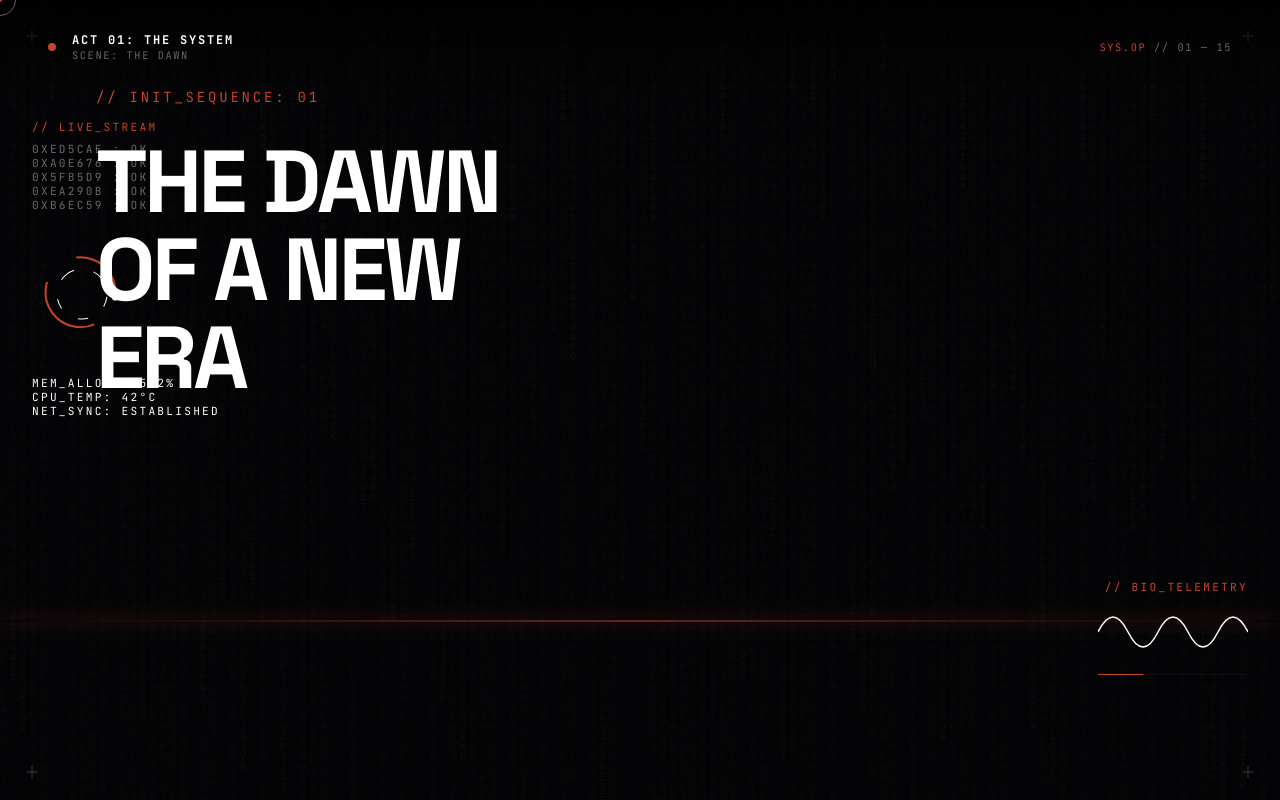
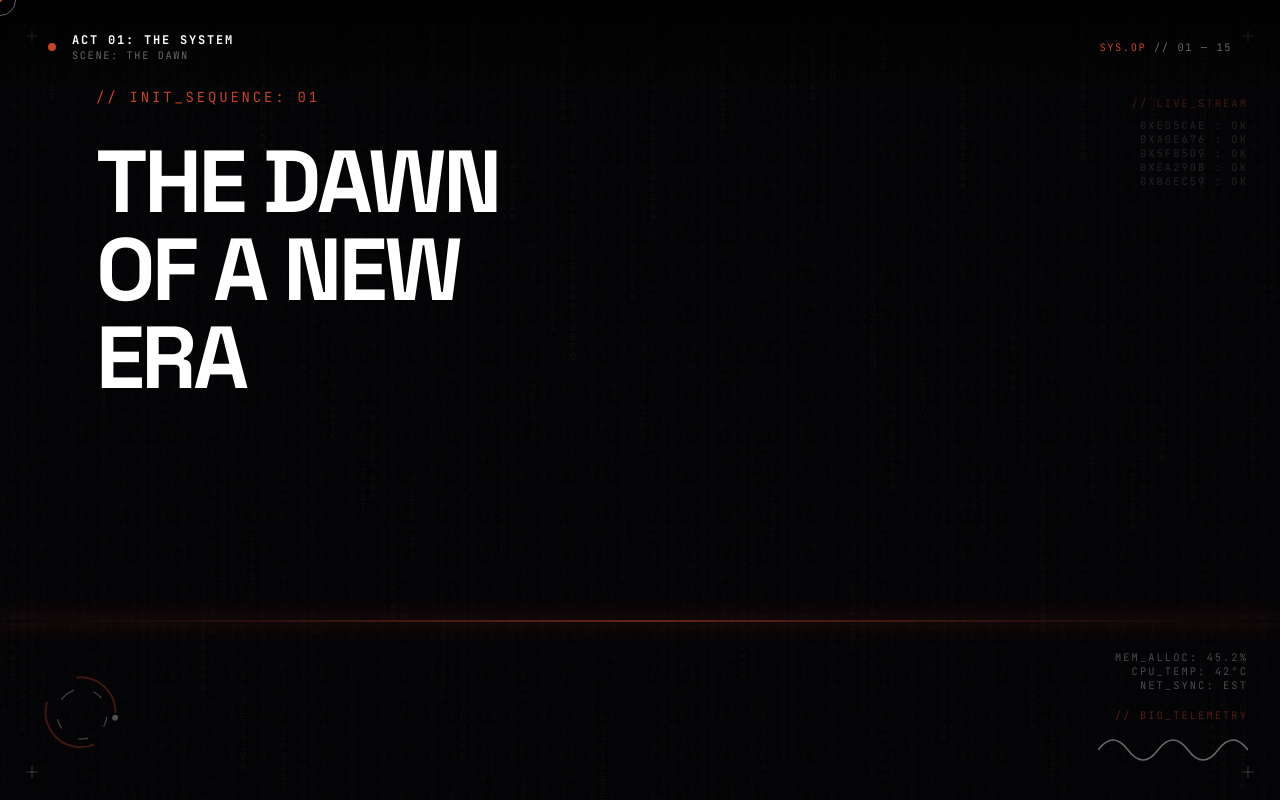
Before and after one commit to Orsted10/ppt1, a React (Vite) app: page / in a window 1280 px wide. Built offline with nearby package versions, Linux system fonts and the light colour scheme.

Commit message:
fix: Implemented true simultaneous 3D slide transitions via GSAP

```diff
--- a/src/App.tsx
+++ b/src/App.tsx
@@ -40,6 +40,8 @@ const SLIDE_TITLES = [
 
 function App() {
   const [currentSlide, setCurrentSlide] = useState(0);
+  const [prevSlideIndex, setPrevSlideIndex] = useState(-1);
+  const [direction, setDirection] = useState<'forward' | 'backward'>('forward');
   const [currentStep, setCurrentStep] = useState(0);
   const [totalStepsInCurrentSlide, setTotalStepsInCurrentSlide] = useState(1);
   const [isTransitioning, setIsTransitioning] = useState(false);
@@ -48,51 +50,41 @@ function App() {
   // Throttle wheel events
   const lastWheelTime = useRef(0);
 
-  const triggerCinematicTransition = (callback: () => void, direction: 'forward' | 'backward') => {
+  // The actual cinematic 3D transition engine
+  useEffect(() => {
+    if (prevSlideIndex !== -1 && prevSlideIndex !== currentSlide) {
+      const prevWrapper = document.getElementById(`slide-wrapper-${prevSlideIndex}`);
+      const activeWrapper = document.getElementById(`slide-wrapper-${currentSlide}`);
+
+      if (!prevWrapper || !activeWrapper) return;
+
       setIsTransitioning(true);
-    const container = slideContainerRef.current;
 
-    // Scale out to the background
-    gsap.to(container, {
-      scale: direction === 'forward' ? 0.8 : 1.2,
-      opacity: 0,
-      filter: 'blur(15px)',
-      duration: 0.6,
-      ease: 'power3.inOut',
-      onComplete: () => {
-        callback(); // Update React State
+      // Outgoing slide: pushes back, rotates in 3D, and slides away
+      gsap.fromTo(prevWrapper,
+        { y: '0%', scale: 1, rotationX: 0, filter: 'brightness(1)' },
+        { y: direction === 'forward' ? '-100vh' : '100vh', scale: 0.7, rotationX: direction === 'forward' ? 20 : -20, filter: 'brightness(0.1)', duration: 1.6, ease: 'power4.inOut' }
+      );
 
-        // Prepare for fly-in
-        gsap.set(container, {
-          scale: direction === 'forward' ? 1.2 : 0.8,
-          filter: 'blur(15px)',
-          opacity: 0
-        });
-
-        // Fly in from foreground
-        gsap.to(container, {
-          scale: 1,
-          opacity: 1,
-          filter: 'blur(0px)',
-          duration: 1,
-          ease: 'power3.out',
-          onComplete: () => {
+      // Incoming slide: comes from distance, rotates into place
+      gsap.fromTo(activeWrapper,
+        { y: direction === 'forward' ? '100vh' : '-100vh', scale: 0.7, rotationX: direction === 'forward' ? -20 : 20, filter: 'brightness(0.1)' },
+        { y: '0%', scale: 1, rotationX: 0, filter: 'brightness(1)', duration: 1.6, ease: 'power4.inOut', onComplete: () => {
           setIsTransitioning(false);
+        }}
+      );
     }
-        });
-      }
-    });
-  };
+  }, [currentSlide, prevSlideIndex, direction]);
 
   const nextAction = () => {
     if (isTransitioning) return;
     if (currentStep < totalStepsInCurrentSlide - 1) {
       setCurrentStep((prev) => prev + 1);
     } else if (currentSlide < SLIDES.length - 1) {
-      triggerCinematicTransition(() => {
+      setDirection('forward');
+      setPrevSlideIndex(currentSlide);
       setCurrentSlide((prev) => prev + 1);
       setCurrentStep(0);
-      }, 'forward');
     }
   };
 
@@ -101,10 +93,10 @@ function App() {
     if (currentStep > 0) {
       setCurrentStep((prev) => prev - 1);
     } else if (currentSlide > 0) {
-      triggerCinematicTransition(() => {
+      setDirection('backward');
+      setPrevSlideIndex(currentSlide);
       setCurrentSlide((prev) => prev - 1);
-        setCurrentStep(0); // We could set this to max steps of previous slide, but 0 is safer for now
-      }, 'backward');
+      setCurrentStep(0);
     }
   };
 
@@ -156,17 +148,31 @@ function App() {
         slideTitles={SLIDE_TITLES}
       />
 
-      <div ref={slideContainerRef} style={{ width: '100%', height: '100%', position: 'absolute', inset: 0 }}>
+      <div ref={slideContainerRef} style={{ width: '100%', height: '100%', position: 'absolute', inset: 0, perspective: '1200px', overflow: 'hidden' }}>
         {SLIDES.map((SlideComponent, index) => {
+          // Only render active or transitioning slides to keep DOM light, but keep them mounted if needed.
+          // Wait, if we unmount them, the GSAP animation on the wrapper might fail if it's currently transitioning.
+          // Let's just render all of them but hide the ones that are totally inactive.
+          const isVisible = index === currentSlide || index === prevSlideIndex;
+
           return (
+            <div
+              key={index}
+              id={`slide-wrapper-${index}`}
+              style={{
+                position: 'absolute', inset: 0,
+                display: isVisible ? 'block' : 'none',
+                zIndex: index === currentSlide ? 10 : (index === prevSlideIndex ? 5 : 1)
+              }}
+            >
               <SlideComponent
-              key={index}
                 isActive={index === currentSlide}
                 currentStep={index === currentSlide ? currentStep : 0}
                 onTotalStepsChange={
                   index === currentSlide ? setTotalStepsInCurrentSlide : () => {}
                 }
               />
+            </div>
           );
         })}
       </div>
--- a/src/components/DataHUD.tsx
+++ b/src/components/DataHUD.tsx
@@ -24,17 +24,10 @@ export const DataHUD: React.FC = () => {
 
   return (
     <div style={{
-      position: 'absolute', inset: 0, pointerEvents: 'none', zIndex: 5, overflow: 'hidden'
+      position: 'absolute', inset: 0, pointerEvents: 'none', zIndex: 1, overflow: 'hidden'
     }}>
-      {/* Left Data Column */}
-      <div style={{ position: 'absolute', top: '15%', left: '2rem', display: 'flex', flexDirection: 'column', gap: '2rem' }}>
-        <div className="mono-text" style={{ fontSize: '0.7rem', color: 'var(--text-muted)' }}>
-          <div style={{ color: 'var(--accent-primary)', marginBottom: '0.5rem' }}>// LIVE_STREAM</div>
-          {randomData.map((d, i) => (
-            <div key={i}>0x{d} : OK</div>
-          ))}
-        </div>
-
+      {/* Bottom Left: Geometric Dials */}
+      <div style={{ position: 'absolute', bottom: '2rem', left: '2rem', opacity: 0.3 }}>
         <svg width="100" height="100" viewBox="0 0 100 100">
           <circle cx="50" cy="50" r="45" fill="none" stroke="var(--border)" strokeWidth="1" strokeDasharray="4 4"/>
           <g ref={ring1Ref}>
@@ -45,34 +38,43 @@ export const DataHUD: React.FC = () => {
             <circle cx="50" cy="50" r="25" fill="none" stroke="var(--text-color)" strokeWidth="1" strokeDasharray="10 20"/>
           </g>
         </svg>
+      </div>
 
-        <div className="mono-text" style={{ fontSize: '0.7rem', color: 'var(--text-color)' }}>
-          MEM_ALLOC: 45.2%<br/>
-          CPU_TEMP: 42°C<br/>
-          NET_SYNC: ESTABLISHED
+      {/* Top Right: Live Stream Data */}
+      <div style={{ position: 'absolute', top: '6rem', right: '2rem', opacity: 0.3, textAlign: 'right' }}>
+        <div className="mono-text" style={{ fontSize: '0.65rem', color: 'var(--text-muted)' }}>
+          <div style={{ color: 'var(--accent-primary)', marginBottom: '0.5rem' }}>// LIVE_STREAM</div>
+          {randomData.map((d, i) => (
+            <div key={i}>0x{d} : OK</div>
+          ))}
         </div>
       </div>
 
-      {/* Right Sine Wave Graph */}
-      <div style={{ position: 'absolute', bottom: '15%', right: '2rem', width: '150px', height: '100px' }}>
-        <div className="mono-text" style={{ fontSize: '0.7rem', color: 'var(--accent-primary)', marginBottom: '0.5rem', textAlign: 'right' }}>// BIO_TELEMETRY</div>
-        <svg width="150" height="60" viewBox="0 0 150 60">
+      {/* Bottom Right: Bio Telemetry and System Status */}
+      <div style={{ position: 'absolute', bottom: '2rem', right: '2rem', width: '150px', opacity: 0.4, display: 'flex', flexDirection: 'column', alignItems: 'flex-end', gap: '1rem' }}>
+        <div className="mono-text" style={{ fontSize: '0.65rem', color: 'var(--text-color)', textAlign: 'right', opacity: 0.7 }}>
+          MEM_ALLOC: 45.2%<br/>
+          CPU_TEMP: 42°C<br/>
+          NET_SYNC: EST
+        </div>
+
+        <div style={{ width: '150px', height: '60px' }}>
+          <div className="mono-text" style={{ fontSize: '0.65rem', color: 'var(--accent-primary)', marginBottom: '0.5rem', textAlign: 'right' }}>// BIO_TELEMETRY</div>
+          <svg width="150" height="40" viewBox="0 0 150 40">
             <path
-            d="M 0 30 Q 15 0, 30 30 T 60 30 T 90 30 T 120 30 T 150 30"
+              d="M 0 20 Q 15 0, 30 20 T 60 20 T 90 20 T 120 20 T 150 20"
               fill="none"
               stroke="var(--text-color)"
               strokeWidth="1.5"
             >
               <animate attributeName="d"
-              values="M 0 30 Q 15 0, 30 30 T 60 30 T 90 30 T 120 30 T 150 30;
-                      M 0 30 Q 15 60, 30 30 T 60 30 T 90 30 T 120 30 T 150 30;
-                      M 0 30 Q 15 0, 30 30 T 60 30 T 90 30 T 120 30 T 150 30"
+                values="M 0 20 Q 15 0, 30 20 T 60 20 T 90 20 T 120 20 T 150 20;
+                        M 0 20 Q 15 40, 30 20 T 60 20 T 90 20 T 120 20 T 150 20;
+                        M 0 20 Q 15 0, 30 20 T 60 20 T 90 20 T 120 20 T 150 20"
                 dur="3s" repeatCount="indefinite"/>
             </path>
-          <line x1="0" y1="30" x2="150" y2="30" stroke="var(--border)" strokeWidth="1" strokeDasharray="2 2" />
+            <line x1="0" y1="20" x2="150" y2="20" stroke="var(--border)" strokeWidth="1" strokeDasharray="2 2" />
           </svg>
-        <div style={{ width: '100%', height: '1px', backgroundColor: 'var(--border)', marginTop: '0.5rem' }}>
-          <div style={{ width: '30%', height: '100%', backgroundColor: 'var(--accent-primary)' }}></div>
         </div>
       </div>
     </div>
```
Lines whose indentation alone changed are shown as unchanged.
